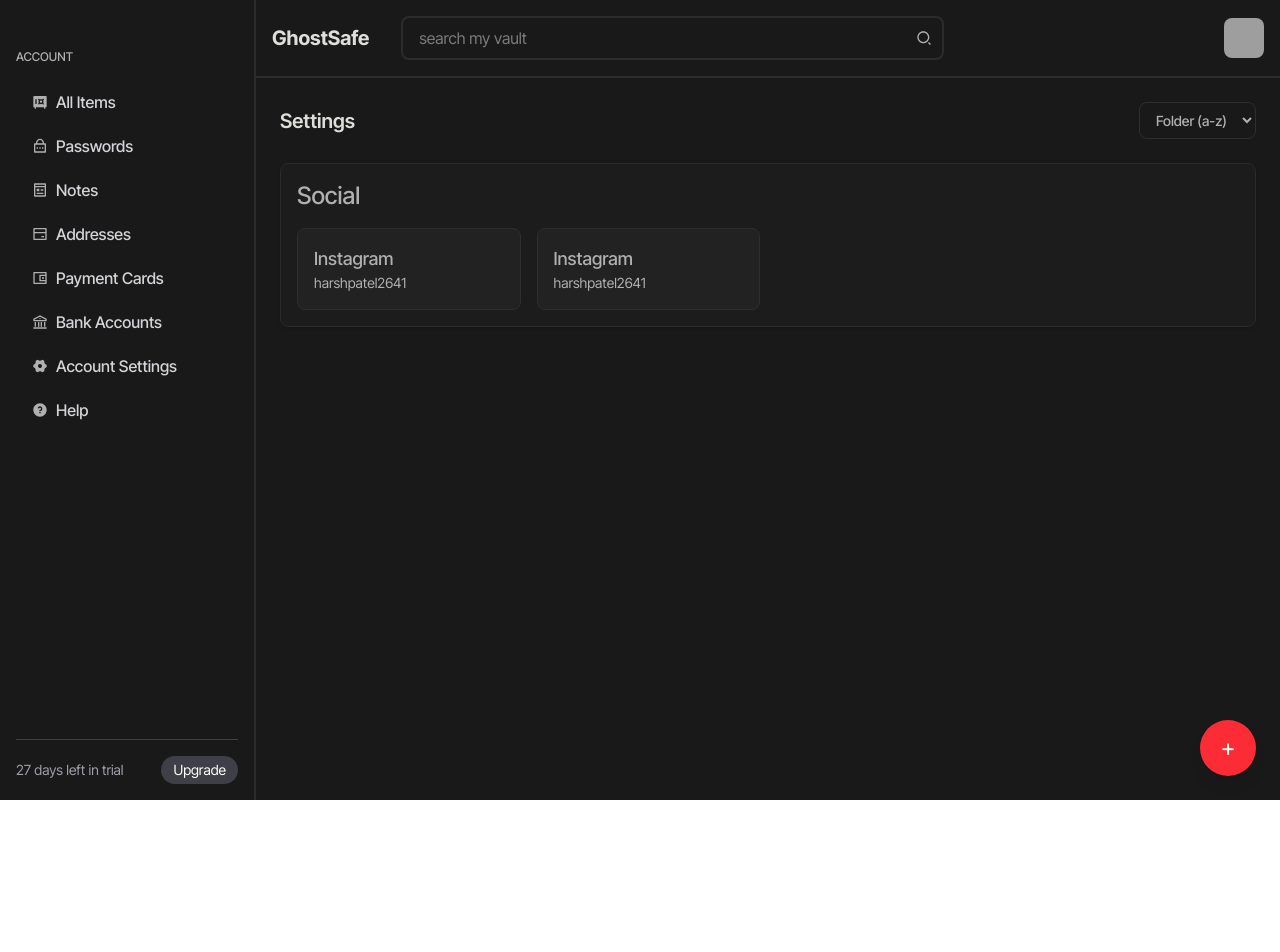
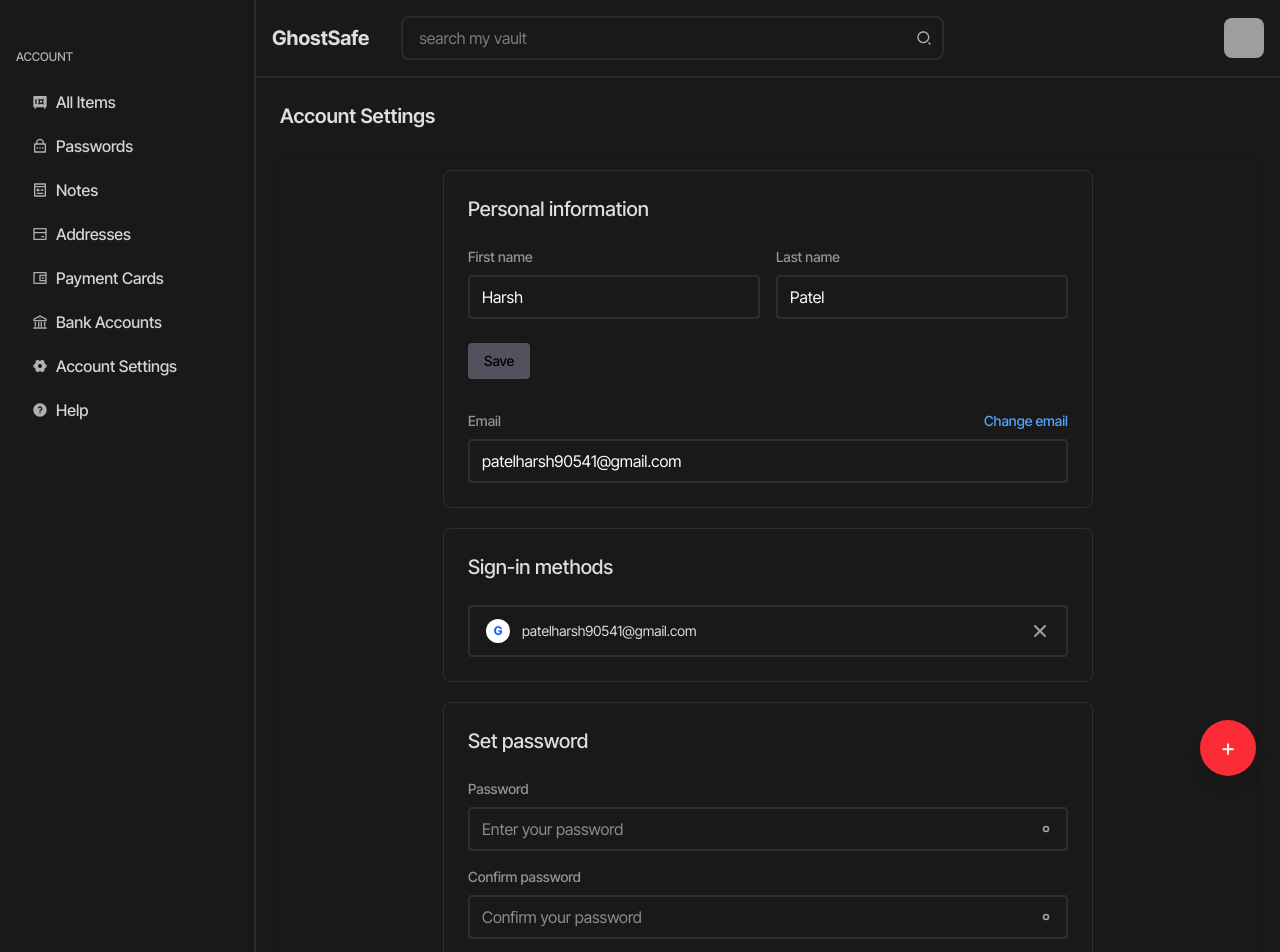
Before and after one commit to harsh749005/GhostSafe, a Next.js app: page /settingspage in a window 1280 px wide. Shown: the top 952 px of the page. Before the commit the page ends 800 px from the top, so only its background shows below. Built offline with nearby package versions, Linux system fonts and the light colour scheme; grey boxes are pictures that could not be loaded.

Commit message:
account setting page is created

```diff
--- a/app/settingspage/page.jsx
+++ b/app/settingspage/page.jsx
@@ -7,6 +7,14 @@
 export default function PaymentInfoManager() {
   const [hoveredIndex, setHoverIndex] = useState(null);
   const [visible, setVisible] = useState(null);
+
+  const [firstName, setFirstName] = useState('Harsh');
+  const [lastName, setLastName] = useState('Patel');
+  const [email] = useState('patelharsh90541@gmail.com');
+  const [password, setPassword] = useState('');
+  const [confirmPassword, setConfirmPassword] = useState('');
+  const [showPassword, setShowPassword] = useState(false);
+  const [showConfirmPassword, setShowConfirmPassword] = useState(false);
 
   return (
     <>
@@ -29,79 +37,143 @@
                 className="text-xl font-semibold text-[#dededb]"
                 style={{ fontFamily: "Inter" }}
               >
-                Settings
+                Account Settings
               </h2>
-              <div className="flex items-center space-x-2">
-                {/* <button className="p-2 hover:bg-zinc-100 rounded-lg">
-                <span className="text-zinc-600">🔍</span>
-              </button>
-              <button className="p-2 hover:bg-zinc-100 rounded-lg">
-                <span className="text-zinc-600">📋</span>
-              </button> */}
-                <select
-                  className="px-3 py-2  rounded-lg text-sm font-medium"
-                  style={{
-                    border: "1px solid #2e2e2e",
-                    color: "#B0B0B0",
-                    fontFamily: "Inter",
-                  }}
+            </div>
+
+            <div
+              // style={{
+              //   backgroundColor: "var(--cardContainer)",
+              //   border: "1px solid #2b2b2b",
+              // }}
+              className=" rounded-lg shadow p-4 flex flex-col gap-5"
             >
-                  <option>Folder (a-z)</option>
-                </select>
+
+        {/* Personal Information Section */}
+        <div className=" border border-[#2e2e2e] rounded-lg p-6 m-[auto] w-[650px]">
+          <h2 className="text-xl font-medium mb-6 text-[#dedede]">Personal information</h2>
+          <div className="grid grid-cols-2 gap-4 mb-6">
+            <div>
+              <label className="block text-sm mb-2 text-[#949494] font-medium">First name</label>
+              <input
+                type="text"
+                value={firstName}
+                onChange={(e) => setFirstName(e.target.value)}
+                className="w-full  border-2 border-[#2e2e2e] rounded px-3 py-2 text-white focus:outline-none focus:border-zinc-500"
+              />
+            </div>
+            <div>
+              <label className="block text-sm text-[#949494] mb-2 font-medium">Last name</label>
+              <input
+                type="text"
+                value={lastName}
+                onChange={(e) => setLastName(e.target.value)}
+                className="w-full  border-2 border-[#2e2e2e] rounded px-3 py-2 text-white focus:outline-none focus:border-zinc-500"
+              />
             </div>
           </div>
 
-            <div
-              style={{
-                backgroundColor: "var(--cardContainer)",
-                border: "1px solid #2b2b2b",
-              }}
-              className=" rounded-lg shadow p-4"
+          <button className=" cursor-pointer font-medium bg-zinc-600 hover:bg-zinc-300 px-4 py-2 rounded text-sm transition-colors">
+            Save
+          </button>
+
+          <div className="mt-8">
+            <div className="flex items-center justify-between mb-2">
+              <label className="text-sm text-[#949494] font-medium">Email</label>
+              <button className="text-blue-400 hover:text-blue-300 text-sm font-medium">
+                Change email
+              </button>
+            </div>
+            <div className="w-full  border-2 border-[#2e2e2e] rounded px-3 py-2 text-white focus:outline-none focus:border-zinc-500"
 >
-              <div className="flex items-center justify-between mb-4">
-                <h3 className="font-medium text-[#B0B0B0] text-2xl">Social </h3>
-                {/* <span className="text-sm text-zinc-500">↓</span> */}
+              {email}
+            </div>
+          </div>
         </div>
 
-              <div className="grid grid-cols-4 gap-4">
-                {/* Sample Items */}
-                {[...Array(2)].map((_, index) => (
-                  <div
-                    key={index}
-                    onMouseLeave={() => setHoverIndex(null)}
-                    onMouseEnter={() => setHoverIndex(index)}
-                    className="relative cursor-pointer bg-[#222] border border-[#2e2e2e] rounded-lg p-4 hover:shadow-md transition"
-                  >
-                    <div className="flex items-center space-x-3">
-                      {/* <div className="w-10 h-10 bg-white rounded-lg flex items-center justify-center border border-zinc-200">
-                    <img
-                      src="https://www.instagram.com/static/images/ico/favicon.ico/36b3ee2d91ed.ico"
-                      alt="Instagram"
-                      className="w-6 h-6"
-                    />
-                  </div> */}
-                      <div>
-                        <h4 className="font-medium text-lg text-[#B0B0B0]">
-                          Instagram
-                        </h4>
-                        <p className="text-sm text-[#B0B0B0]">harshpatel2641</p>
+        {/* Sign-in Methods Section */}
+        <div className=" border border-[#2e2e2e] rounded-lg p-6 m-[auto] w-[650px]">
+          <h2 className="text-xl font-medium mb-6 text-[#dedede]">Sign-in methods</h2>
+
+          <div className="flex items-center justify-between border-2 border-[#2e2e2e] rounded px-4 py-3">
+            <div className="flex items-center">
+              <div className="w-6 h-6 bg-white rounded-full flex items-center justify-center mr-3">
+                <span className="text-xs font-bold text-blue-600">G</span>
               </div>
+              <span className="text-sm text-[#dedede]">{email}</span>
             </div>
-                    {hoveredIndex === index && (
-                      <div className="bg-transparent border border-[#2e2e2e] rounded-lg p-2 hover:shadow-md transition w-full h-full absolute top-0 left-0 flex justify-end items-start">
-                        <div className="flex flex-col space-y-2">
-                          <button className="text-sm font-semibold bg-blue-600 hover:bg-blue-500 text-white px-3 py-1 rounded shadow-sm transition">
-                            Edit
-                          </button>
-                          <button className="text-sm font-semibold bg-red-600 hover:bg-red-500 text-white px-3 py-1 rounded shadow-sm transition">
-                            Delete
+            <button className="text-zinc-400 hover:text-white">
+              <svg className="w-5 h-5" fill="currentColor" viewBox="0 0 20 20">
+                <path fillRule="evenodd" d="M4.293 4.293a1 1 0 011.414 0L10 8.586l4.293-4.293a1 1 0 111.414 1.414L11.414 10l4.293 4.293a1 1 0 01-1.414 1.414L10 11.414l-4.293 4.293a1 1 0 01-1.414-1.414L8.586 10 4.293 5.707a1 1 0 010-1.414z" clipRule="evenodd" />
+              </svg>
             </button>
           </div>
         </div>
+
+        {/* Set Password Section */}
+        <div className="border border-[#2e2e2e] rounded-lg p-6 m-[auto] w-[650px]">
+          <h2 className="text-xl font-medium mb-6 text-[#dedede]">Set password</h2>
+
+          <div className="space-y-4">
+            <div>
+              <label className="block text-sm text-[#949494]  mb-2 font-medium">Password</label>
+              <div className="relative">
+                <input
+                  type={showPassword ? 'text' : 'password'}
+                  value={password}
+                  onChange={(e) => setPassword(e.target.value)}
+                  className="w-full  border-2 border-[#2e2e2e] rounded px-3 py-2 pr-10 text-white focus:outline-none focus:border-zinc-500"
+                  placeholder="Enter your password"
+                />
+                <button
+                  type="button"
+                  onClick={() => setShowPassword(!showPassword)}
+                  className="absolute right-3 top-1/2 -translate-y-1/2 text-zinc-400 hover:text-white"
+                >
+                  <svg className="w-5 h-5" fill="none" stroke="currentColor" viewBox="0 0 24 24">
+                    {showPassword ? (
+                      <path strokeLinecap="round" strokeLinejoin="round" strokeWidth={2} d="M13.875 18.825A10.05 10.05 0 0112 19c-4.478 0-8.268-2.943-9.543-7a9.97 9.97 0 011.563-3.029m5.858.908a3 3 0 114.243 4.243M9.878 9.878l4.242 4.242M9.878 9.878L3 3m6.878 6.878L21 21" />
+                    ) : (
+                      <path strokeLinecap="round" strokeLinejoin="round" strokeWidth={2} d="M15 12a3 3 0 11-6 0 3 3 0 016 0z" />
                     )}
+                  </svg>
+                </button>
               </div>
-                ))}
             </div>
+
+            <div>
+              <label className="block text-sm text-[#949494]  mb-2 font-medium">Confirm password</label>
+              <div className="relative">
+                <input
+                  type={showConfirmPassword ? 'text' : 'password'}
+                  value={confirmPassword}
+                  onChange={(e) => setConfirmPassword(e.target.value)}
+                  className="w-full  border-2 border-[#2e2e2e]  rounded px-3 py-2 pr-10 text-white focus:outline-none focus:border-zinc-500"
+                  placeholder="Confirm your password"
+                />
+                <button
+                  type="button"
+                  onClick={() => setShowConfirmPassword(!showConfirmPassword)}
+                  className="absolute right-3 top-1/2 -translate-y-1/2 text-zinc-400 hover:text-white"
+                >
+                  <svg className="w-5 h-5" fill="none" stroke="currentColor" viewBox="0 0 24 24">
+                    {showConfirmPassword ? (
+                      <path strokeLinecap="round" strokeLinejoin="round" strokeWidth={2} d="M13.875 18.825A10.05 10.05 0 0112 19c-4.478 0-8.268-2.943-9.543-7a9.97 9.97 0 011.563-3.029m5.858.908a3 3 0 114.243 4.243M9.878 9.878l4.242 4.242M9.878 9.878L3 3m6.878 6.878L21 21" />
+                    ) : (
+                      <path strokeLinecap="round" strokeLinejoin="round" strokeWidth={2} d="M15 12a3 3 0 11-6 0 3 3 0 016 0z" />
+                    )}
+                  </svg>
+                </button>
+              </div>
+            </div>
+
+            <button className="cursor-pointer bg-white hover:bg-zinc-400 px-6 py-2 rounded text-black font-medium transition-colors">
+              Set Password
+            </button>
+          </div>
+        </div>
+
+
             </div>
           </main>
         </div>
```
Lines whose indentation alone changed are shown as unchanged.
